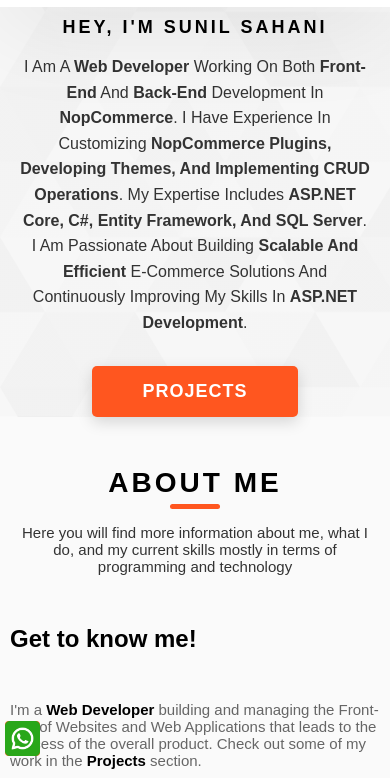
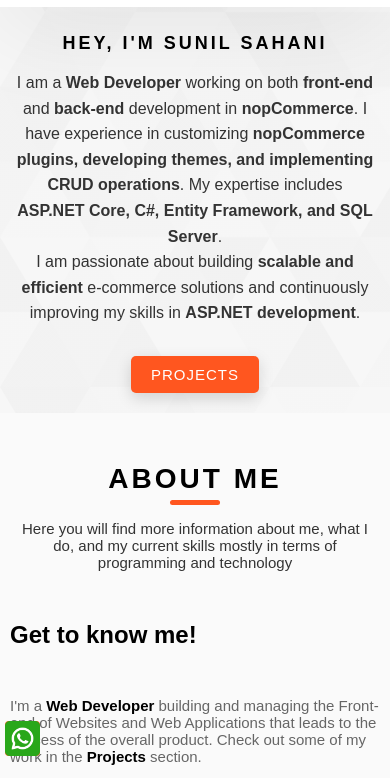
Before and after one commit to Sahani26/Study-Material, a plain HTML site: page portfolio.html in a window 390 px wide. Shown: the part 63-841 px from the top of the page. Drawn offline with nearby package versions, Linux system fonts and the light colour scheme; a web font is replaced by a local one.

Commit message:
Update style.css

```diff
--- a/cssport/style.css
+++ b/cssport/style.css
@@ -265,7 +265,7 @@
     font-size: 20px;
     text-align: center;
     width: 100%;
-    text-transform: capitalize;
+    /* text-transform: capitalize; */
     line-height: 1.6;
 }
 
@@ -628,11 +628,11 @@
         display: block;
     }
     .home-hero{
-        height: unset;
+        height: auto;
         min-height: unset;
     }
     .home-hero__content {
-        padding: 5rem 0 0rem 0;
+        padding: 6rem 0 0rem 0;
         margin: auto;
         position: static;
         transform: translate(0, 0);
@@ -728,6 +728,22 @@
     .main-footer__social-cont{
         margin-top: 10px;
     }
+    .home-hero__cta .btn, .about__content-main .btn, .projects__row-content .btn, .contact__form .btn,.view-more-project a{
+        background: var(--hover-color);
+        color: var(--white-color);
+        text-transform: uppercase;
+        letter-spacing: 1px;
+        display: inline-block;
+        font-weight: 500;
+        border-radius: 5px;
+        box-shadow: 0 5px 15px 0 rgba(0, 0, 0, 0.15);
+        transition: transform .3s;
+        padding: 10px 20px;
+        font-size: 15px;
+    }
+    .home-hero__cta{
+        padding-bottom: 20px;
+    }
 }
 
 @media (max-width:480px){
```
